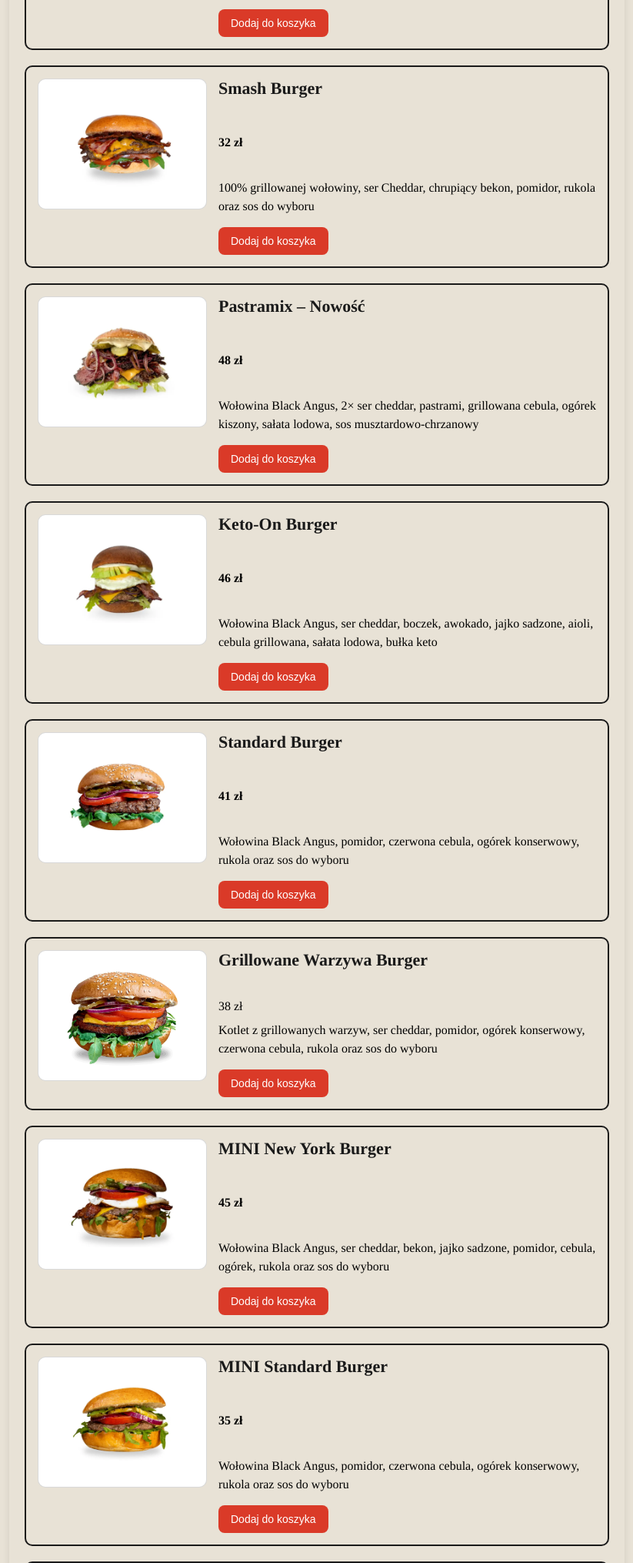
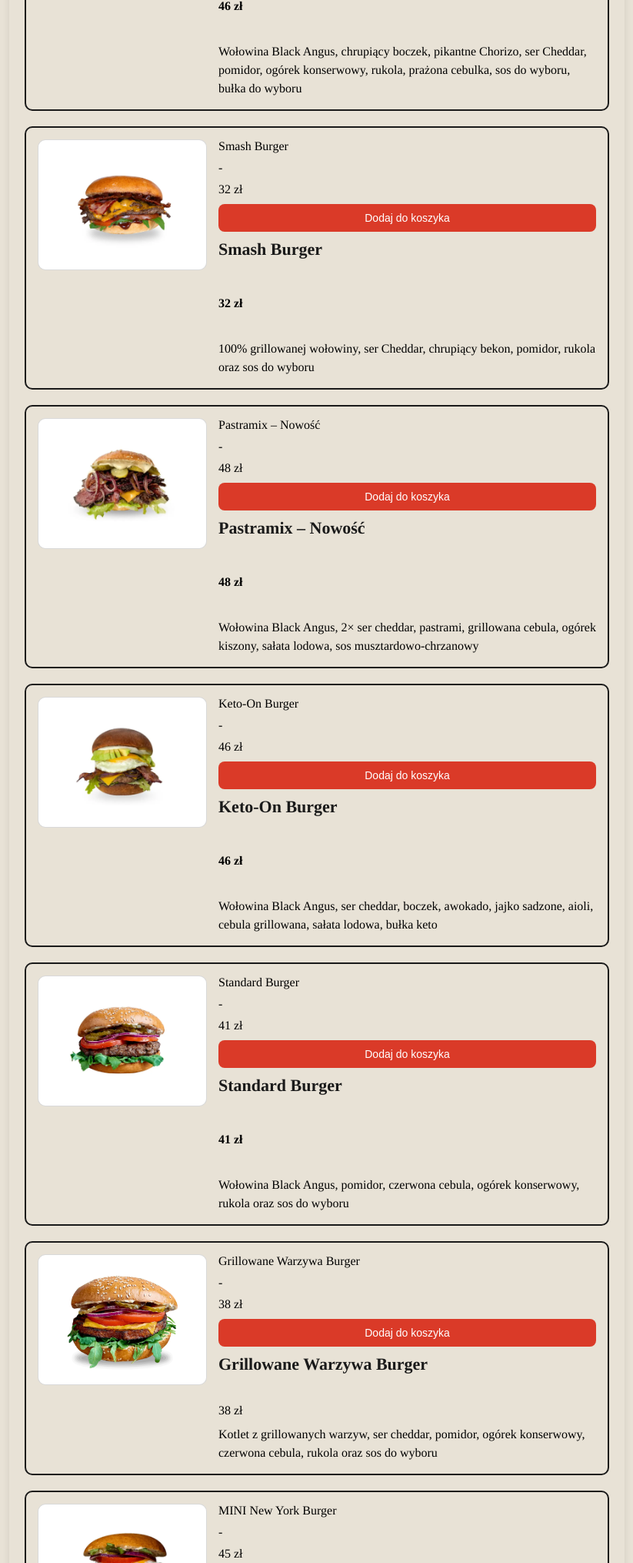
Before and after one commit to JakubChwiejczak/Strona-TI, a plain HTML site: page catalog.html in a window 1280 px wide. Shown: the part 1460-3490 px from the top of the page at 77% size, without its empty margins (228-1051 px from the left). Drawn offline with Linux system fonts and the light colour scheme.

Commit message:
Update catalog.html

```diff
--- a/catalog.html
+++ b/catalog.html
@@ -106,7 +106,7 @@
 
       <div class="menu-card">
         <div class="img-box">
-          <img src="images/avobeko-burger.webp" alt="AvoBeko Burger">
+          <img src="images/avobeko-burger.webp" alt="AvoBeko Burger jjjjj">
         </div>
         <div class="menu-content" data-id="1" data-nazwa="AvoBeko Burger" data-cena="41">
           <span>AvoBeko Burger</span> - <span>41 zł</span>
@@ -150,12 +150,11 @@
           <img src="images/crispy-burger.webp" alt="Crispy Burger">
         </div>
         <div class="menu-content" data-id="4" data-nazwa="Crispy Burger" data-cena="46">
+          <span>Crispy Burger</span> - <span>46 zł</span>
+          <button class="dodaj-do-koszyka">Dodaj do koszyka</button>
           <h4>Crispy Burger</h4>
           <br><b>46 zł</b></br>
           <p>Wołowina Black Angus, chrupiący boczek, pikantne Chorizo, ser Cheddar, pomidor, ogórek konserwowy, rukola, prażona cebulka, sos do wyboru, bułka do wyboru</p>
-          <div class="menu-actions">
-            <button onclick="addToCart('Crispy Burger')">Dodaj do koszyka</button>
-          </div>
         </div>
       </div>
 
@@ -164,12 +163,11 @@
           <img src="images/smash-burger.webp" alt="Smash Burger">
         </div>
         <div class="menu-content" data-id="5" data-nazwa="Smash Burger" data-cena="32">
+          <span>Smash Burger</span> - <span>32 zł</span>
+          <button class="dodaj-do-koszyka">Dodaj do koszyka</button>
           <h4>Smash Burger</h4>
           <br><b>32 zł</b></br>
           <p>100% grillowanej wołowiny, ser Cheddar, chrupiący bekon, pomidor, rukola oraz sos do wyboru</p>
-          <div class="menu-actions">
-            <button onclick="addToCart('Smash Burger')">Dodaj do koszyka</button>
-          </div>
         </div>
       </div>
 
@@ -178,12 +176,11 @@
           <img src="images/pastramix-nowosc.webp" alt="Pastramix – Nowość">
         </div>
         <div class="menu-content" data-id="6" data-nazwa="Pastramix – Nowość" data-cena="48">
+          <span>Pastramix – Nowość</span> - <span>48 zł</span>
+          <button class="dodaj-do-koszyka">Dodaj do koszyka</button>
           <h4>Pastramix – Nowość</h4>
           <br><b>48 zł</b></br>
           <p>Wołowina Black Angus, 2× ser cheddar, pastrami, grillowana cebula, ogórek kiszony, sałata lodowa, sos musztardowo-chrzanowy</p>
-          <div class="menu-actions">
-            <button onclick="addToCart('Pastramix - Nowość')">Dodaj do koszyka</button>
-          </div>
         </div>
       </div>
 
@@ -192,12 +189,11 @@
           <img src="images/keto-on-burger.webp" alt="Keto-On Burger">
         </div>
         <div class="menu-content" data-id="7" data-nazwa="Keto-On Burger" data-cena="46">
+          <span>Keto-On Burger</span> - <span>46 zł</span>
+          <button class="dodaj-do-koszyka">Dodaj do koszyka</button>
           <h4>Keto-On Burger</h4>
           <br><b>46 zł</b></br>
           <p>Wołowina Black Angus, ser cheddar, boczek, awokado, jajko sadzone, aioli, cebula grillowana, sałata lodowa, bułka keto</p>
-          <div class="menu-actions">
-            <button onclick="addToCart('Keto -On Burger')">Dodaj do koszyka</button>
-          </div>
         </div>
       </div>
 
@@ -206,12 +202,11 @@
           <img src="images/standard-burger.webp" alt="Standard Burger">
         </div>
         <div class="menu-content" data-id="8" data-nazwa="Standard Burger" data-cena="41">
+           <span>Standard Burger</span> - <span>41 zł</span>
+          <button class="dodaj-do-koszyka">Dodaj do koszyka</button>
           <h4>Standard Burger</h4>
           <br><b>41 zł</b></br>
           <p>Wołowina Black Angus, pomidor, czerwona cebula, ogórek konserwowy, rukola oraz sos do wyboru</p>
-          <div class="menu-actions">
-            <button onclick="addToCart('Standard Burger')">Dodaj do koszyka</button>
-          </div>
         </div>
       </div>
 
@@ -220,12 +215,11 @@
           <img src="images/grillowane-warzywa-burger.webp" alt="Grillowane Warzywa Burger">
         </div>
         <div class="menu-content" data-id="9" data-nazwa="Grillowane Warzywa Burger" data-cena="38">
+          <span>Grillowane Warzywa Burger</span> - <span>38 zł</span>
+          <button class="dodaj-do-koszyka">Dodaj do koszyka</button>
           <h4>Grillowane Warzywa Burger</h4>
           <br>38 zł</br>
           <p>Kotlet z grillowanych warzyw, ser cheddar, pomidor, ogórek konserwowy, czerwona cebula, rukola oraz sos do wyboru</p>
-          <div class="menu-actions">
-            <button onclick="addToCart('Grillowane Warzywa Burger')">Dodaj do koszyka</button>
-          </div>
         </div>
       </div>
 
@@ -234,12 +228,11 @@
           <img src="images/mini-new-york-burger.webp" alt="MINI New York Burger">
         </div>
         <div class="menu-content" data-id="10" data-nazwa="MINI New York Burger" data-cena="45">
+          <span>MINI New York Burger</span> - <span>45 zł</span>
+          <button class="dodaj-do-koszyka">Dodaj do koszyka</button>
           <h4>MINI New York Burger</h4>
           <br><b>45 zł</b></br>
           <p>Wołowina Black Angus, ser cheddar, bekon, jajko sadzone, pomidor, cebula, ogórek, rukola oraz sos do wyboru</p>
-          <div class="menu-actions">
-            <button onclick="addToCart('MINI New York Burger')">Dodaj do koszyka</button>
-          </div>
         </div>
       </div>
 
@@ -248,12 +241,11 @@
           <img src="images/mini-standard-burger.webp" alt="MINI Standard Burger">
         </div>
         <div class="menu-content" data-id="11" data-nazwa="MINI Standard Burger" data-cena="35">
+          <span>MINI Standard Burger</span> - <span>35 zł</span>
+          <button class="dodaj-do-koszyka">Dodaj do koszyka</button>
           <h4>MINI Standard Burger</h4>
           <br><b>35 zł</b></br>
           <p>Wołowina Black Angus, pomidor, czerwona cebula, ogórek konserwowy, rukola oraz sos do wyboru</p>
-          <div class="menu-actions">
-            <button onclick="addToCart('MINI Standard Burger')">Dodaj do koszyka</button>
-          </div>
         </div>
       </div>
 
@@ -262,12 +254,11 @@
           <img src="images/avobeko-burger.webp" alt="MINI AvoBeko Burger">
         </div>
         <div class="menu-content" data-id="12" data-nazwa="MINI AvoBeko Burger" data-cena="37">
+          <span>MINI AvoBeko Burger</span> - <span>37 zł</span>
+          <button class="dodaj-do-koszyka">Dodaj do koszyka</button>
           <h4>MINI AvoBeko Burger </h4>
           <br><b>37 zł</b></br>
           <p>Wołowina Black Angus, ser cheddar, bekon, awokado, pomidor, cebula, ogórek, rukola oraz sos do wyboru</p>
-          <div class="menu-actions">
-            <button onclick="addToCart('MINI AvoBeko Burger')">Dodaj do koszyka</button>
-          </div>
         </div>
       </div>
 
```
